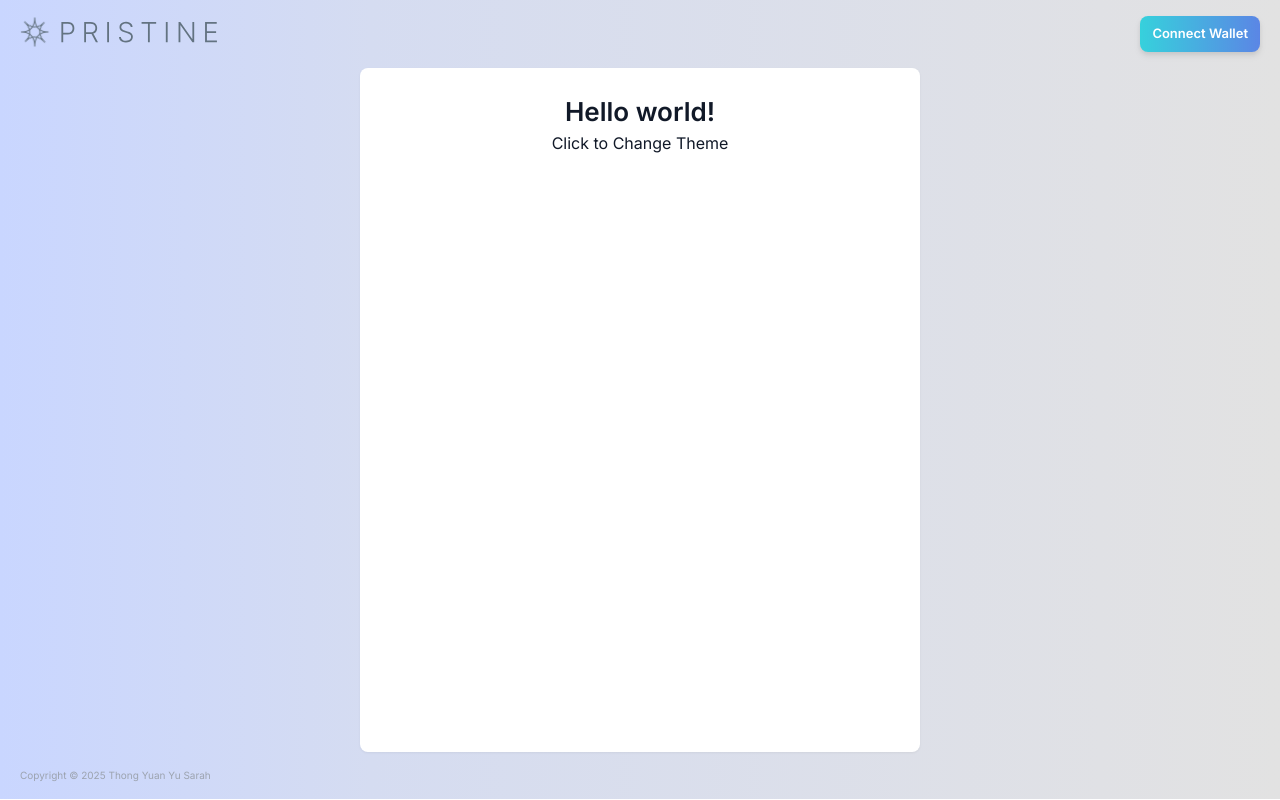
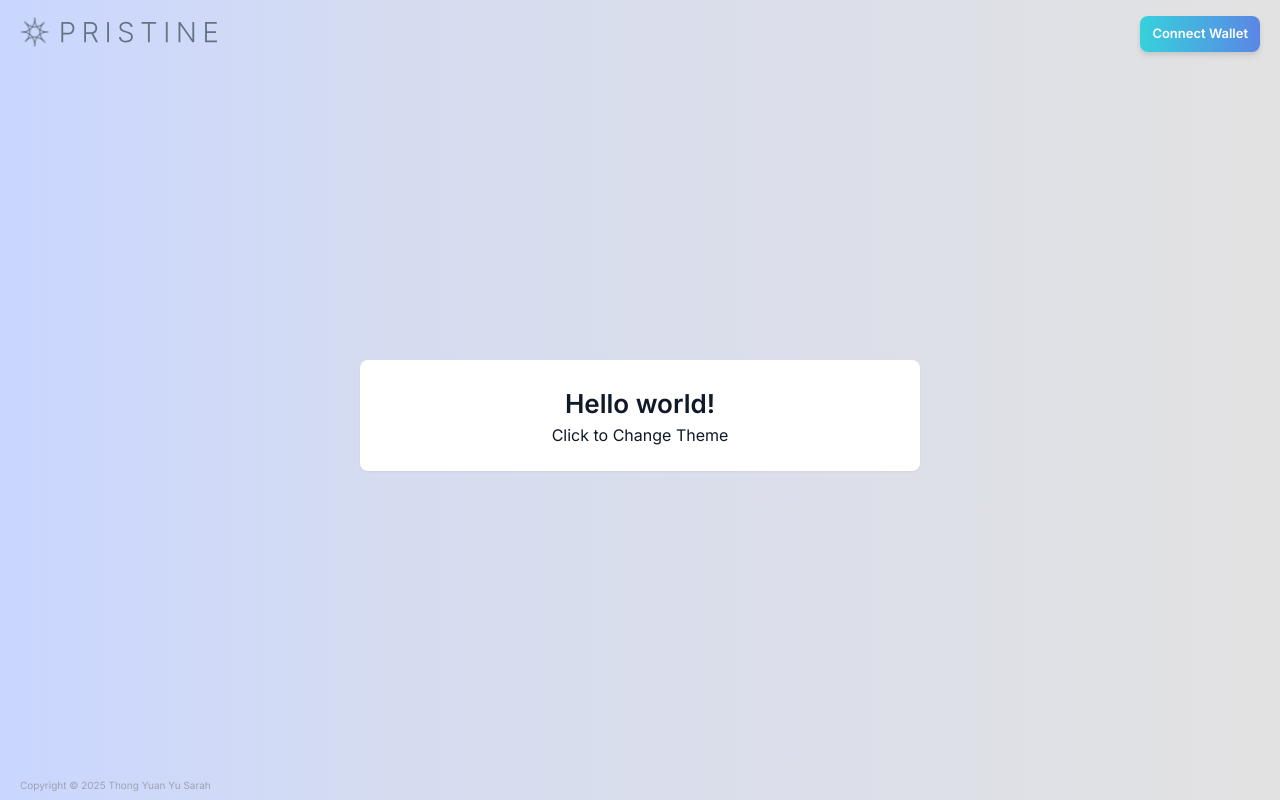
Before and after one commit to sarah-yy/pristine-swap, a React (Vite) app: page / in a window 1280 px wide. Built offline with nearby package versions, Linux system fonts and the light colour scheme.

Commit message:
Fix wonky layout of page

```diff
--- a/src/layout/Layout.tsx
+++ b/src/layout/Layout.tsx
@@ -12,7 +12,12 @@ const Layout: React.FC<React.PropsWithChildren> = (props: React.PropsWithChildre
       className={clsx({
         "light-background-gradient": theme === Theme.Light,
         "dark-background-gradient": theme === Theme.Dark,
-      }, "full-height")}
+      },
+      "h-full",
+      "min-h-screen",
+      "grid",
+      "grid-rows-[68px_auto_38px]"
+      )}
     >
       <Header />
       {children}
--- a/src/layout/components/Footer/Footer.tsx
+++ b/src/layout/components/Footer/Footer.tsx
@@ -2,7 +2,7 @@ import React from "react";
 
 const Footer: React.FC = () => {
   return (
-    <div className="full-width flex justify-between px-5 py-4 sticky bottom-0">
+    <div className="w-full flex justify-between px-5 py-4 sticky bottom-0">
       <div className="text-tooltip secondary-text--dark">
         Copyright © 2025 Thong Yuan Yu Sarah
       </div>
--- a/src/layout/components/Header/Header.tsx
+++ b/src/layout/components/Header/Header.tsx
@@ -7,7 +7,7 @@ const Header: React.FC = () => {
   const { theme } = useAppContext();
 
   return (
-    <div className="full-width flex justify-between px-5 py-4 sticky top-0">
+    <div className="w-full flex justify-between px-5 py-4 sticky top-0">
       {theme === Theme.Dark ? <PristineSwapLogoDark className="header-icon" /> : <PristineSwapLogoLight className="header-icon" />}
       <ContainedButton>Connect Wallet</ContainedButton>
     </div>
--- a/src/styles/custom.css
+++ b/src/styles/custom.css
@@ -1,5 +1,3 @@
 .main-form-card {
   max-width: 35rem;
-  min-height: calc(100vh - 48px - 68px);
-  /* Full height - header - footer */
 }
--- a/src/styles/index.css
+++ b/src/styles/index.css
@@ -570,6 +570,30 @@ video {
   display: flex;
 }
 
+.grid {
+  display: grid;
+}
+
+.h-full {
+  height: 100%;
+}
+
+.min-h-screen {
+  min-height: 100vh;
+}
+
+.w-full {
+  width: 100%;
+}
+
+.grid-rows-\[68px_auto_38px\] {
+  grid-template-rows: 68px auto 38px;
+}
+
+.items-center {
+  align-items: center;
+}
+
 .justify-center {
   justify-content: center;
 }
@@ -689,12 +713,8 @@ h6, .text-h6 {
   font-weight: 600;
 }
 
-.full-height {
-  height: 100%;
-}
-
-.full-width {
-  width: 100%;
+.background-base {
+  min-height: 100vh;
 }
 
 .light-background-gradient {
--- a/src/styles/input/custom.input.css
+++ b/src/styles/input/custom.input.css
@@ -1,4 +1,3 @@
 .main-form-card {
   max-width: 35rem;
-  min-height: calc(100vh - 48px - 68px); /* Full height - header - footer */
 }
--- a/src/styles/input/index.input.css
+++ b/src/styles/input/index.input.css
@@ -75,12 +75,8 @@ h6, .text-h6 {
   font-weight: theme(fontWeight.semibold);
 }
 
-.full-height {
-  height: 100%;
-}
-
-.full-width {
-  width: 100%;
+.background-base {
+  min-height: 100vh;
 }
 
 .light-background-gradient {
--- a/src/views/Swap/Swap.tsx
+++ b/src/views/Swap/Swap.tsx
@@ -6,8 +6,8 @@ const Swap: React.FC = () => {
   const { handleChangeTheme } = useAppContext();
 
   return (
-    <div className="full-width flex justify-center">
-      <Card className="main-form-card full-width">
+    <div className="w-full flex justify-center items-center">
+      <Card className="main-form-card w-full">
         <h4 className="text-h4 font-semibold">
           Hello world!
         </h4>
```
Also changed, not shown: 1 other file (tests, documents, lock files or other folders).
